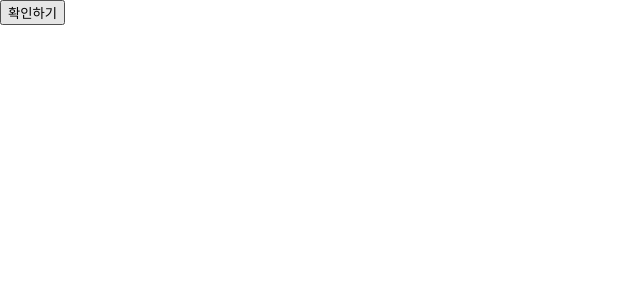
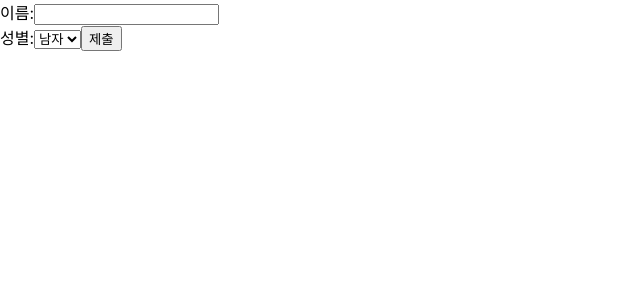
Before and after one commit to HD-cjy/Intergrated_project, a React (Create React App) app: page / in a window 1280 px wide. Shown: the top 300 px of the page, without its empty margins (0-640 px from the left). Built offline with nearby package versions, Linux system fonts and the light colour scheme.

Commit message:
testcommit

```diff
--- a/src/index.js
+++ b/src/index.js
@@ -7,10 +7,11 @@ import Library from './chapter_03/Library'; //index에 이거 추가
 import Clock from './chapter_04/Clock';
 import Comment from './chater_05/commemt';
 import ConfirmButton from './chapter_08/ConfirmButton';
+import SignUp from './chapter_11/SignUp';
 const root = ReactDOM.createRoot(document.getElementById('root'));
 root.render(
   <React.StrictMode>
-    <ConfirmButton/>
+    <SignUp/>
     {/* index에 이거 변경  */}
   </React.StrictMode>
 );
```
Also changed, not shown: 1 other file (tests, documents, lock files or other folders).
